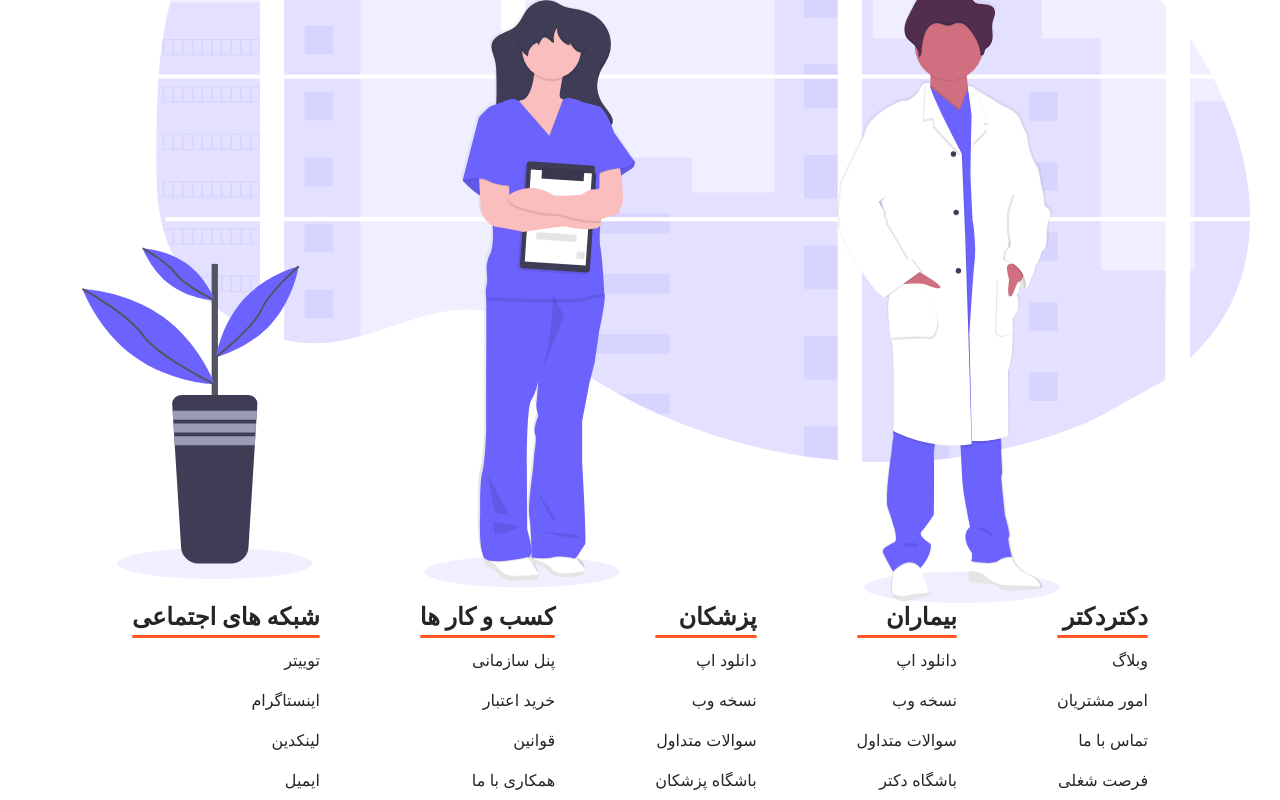
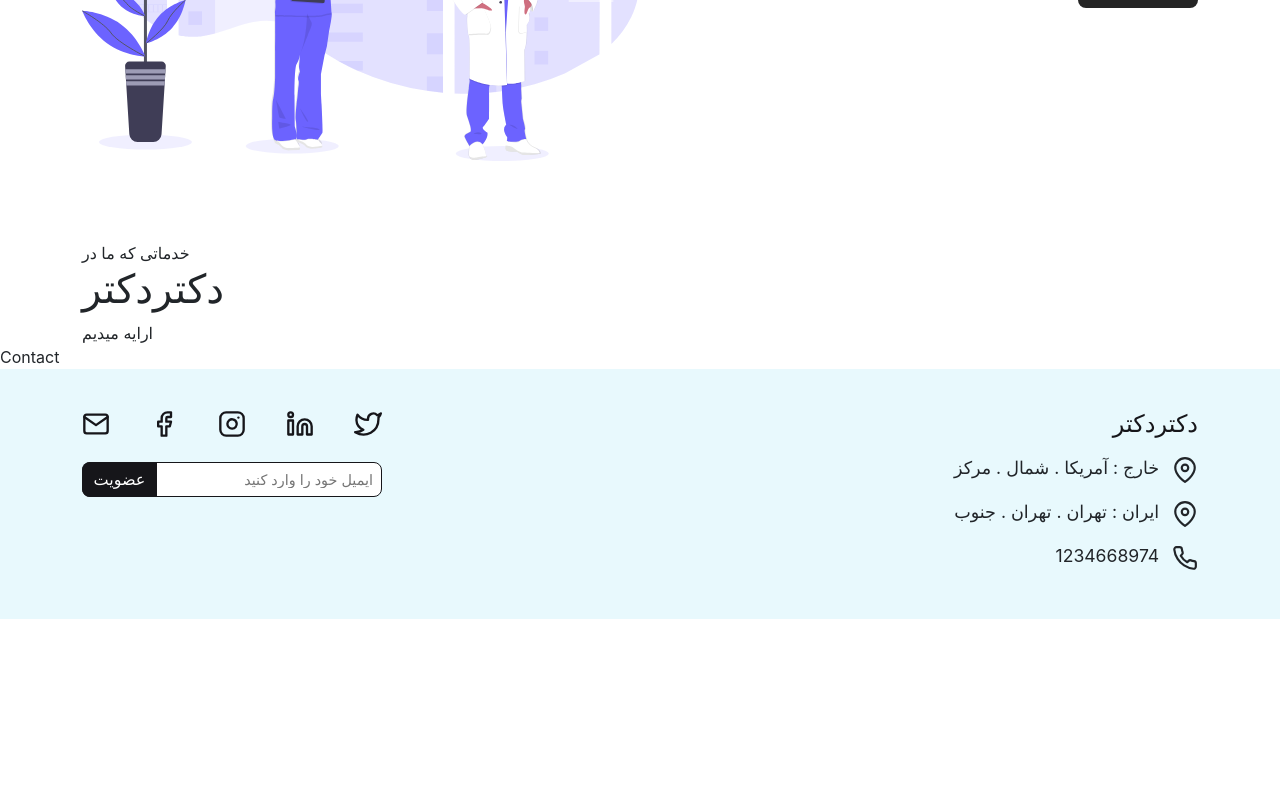
Before and after one commit to sohseyedi-web/test-doctor, a React (Create React App) app: page / in a window 1280 px wide. Shown: the part 405-1205 px from the top of the page. After the commit the page ends 1024 px from the top, so only its background shows below. Built offline with nearby package versions, Linux system fonts and the light colour scheme; a small style sheet from the web is missing.

Commit message:
create footer

```diff
--- /dev/null
+++ b/src/Components/Layout/Contact/Contact.jsx
@@ -0,0 +1,9 @@
+import React from 'react'
+
+const Contact = () => {
+  return (
+    <div>Contact</div>
+  )
+}
+
+export default Contact
--- a/src/Components/Layout/Footer/Footer.jsx
+++ b/src/Components/Layout/Footer/Footer.jsx
@@ -1,84 +1,161 @@
+// import React from "react";
+// import "./Footer.scss";
+
+// const Footer = () => {
+//   return (
+//     <footer classNameName="footer" dir="rtl">
+//       <div className="footer-content container ">
+//         <div className="footer-content__item">
+//           <h6>دکتردکتر</h6>
+//           <a href="/" className="footer-content__item-link">
+//             وبلاگ
+//           </a>
+//           <a href="/" className="footer-content__item-link">
+//             امور مشتریان
+//           </a>
+//           <a href="/" className="footer-content__item-link">
+//             تماس با ما
+//           </a>
+//           <a href="/" className="footer-content__item-link">
+//             فرصت شغلی
+//           </a>
+//         </div>
+//         <div className="footer-content__item">
+//           <h6>بیماران</h6>
+//           <a href="/" className="footer-content__item-link">
+//             دانلود اپ
+//           </a>
+//           <a href="/" className="footer-content__item-link">
+//             نسخه وب
+//           </a>
+//           <a href="/" className="footer-content__item-link">
+//             سوالات متداول
+//           </a>
+//           <a href="/" className="footer-content__item-link">
+//             باشگاه دکتر
+//           </a>
+//         </div>
+//         <div className="footer-content__item">
+//           <h6>پزشکان</h6>
+//           <a href="/" className="footer-content__item-link">
+//             دانلود اپ
+//           </a>
+//           <a href="/" className="footer-content__item-link">
+//             نسخه وب
+//           </a>
+//           <a href="/" className="footer-content__item-link">
+//             سوالات متداول
+//           </a>
+//           <a href="/" className="footer-content__item-link">
+//             باشگاه پزشکان
+//           </a>
+//         </div>
+//         <div className="footer-content__item">
+//           <h6>کسب و کار ها</h6>
+//           <a href="/" className="footer-content__item-link">
+//             پنل سازمانی
+//           </a>
+//           <a href="/" className="footer-content__item-link">
+//             خرید اعتبار
+//           </a>
+//           <a href="/" className="footer-content__item-link">
+//             قوانین
+//           </a>
+//           <a href="/" className="footer-content__item-link">
+//             همکاری با ما
+//           </a>
+//         </div>
+//         <div className="footer-content__item">
+//           <h6>شبکه های اجتماعی</h6>
+//           <a href="/" className="footer-content__item-link">
+//             توییتر
+//           </a>
+//           <a href="/" className="footer-content__item-link">
+//             اینستاگرام
+//           </a>
+//           <a href="/" className="footer-content__item-link">
+//             لینکدین
+//           </a>
+//           <a href="/" className="footer-content__item-link">
+//             ایمیل
+//           </a>
+//         </div>
+//       </div>
+//     </footer>
+//   );
+// };
+
+// export default Footer;
+
 import React from "react";
+FiPhone;
+import {
+  FiMapPin,
+  FiMail,
+  FiTwitter,
+  FiFacebook,
+  FiInstagram,
+  FiLinkedin,
+  FiPhone,
+} from "react-icons/fi";
 import "./Footer.scss";
 
 const Footer = () => {
   return (
-    <footer classNameName="footer" dir="rtl">
-      <div className="container footer-content">
-        <div className="footer-content__item">
-          <h6>دکتردکتر</h6>
-          <a href="/" className="footer-content__item-link">
-            وبلاگ
-          </a>
-          <a href="/" className="footer-content__item-link">
-            امور مشتریان
-          </a>
-          <a href="/" className="footer-content__item-link">
-            تماس با ما
-          </a>
-          <a href="/" className="footer-content__item-link">
-            فرصت شغلی
-          </a>
+    <footer className="footer" dir="rtl">
+      <div className="container footer-container">
+        <div className="footer-container__left">
+          <h5 className="footer-container__left-title">دکتردکتر</h5>
+          <div className="footer-container__left-items">
+            <div className="footer-container__left-items__detail">
+              <span className="footer-container__left-items__detail-icon">
+                <FiMapPin size={26} />
+              </span>
+              <span className="footer-container__left-items__detail-text">
+                خارج : آمریکا . شمال . مرکز
+              </span>
+            </div>
+            <div className="footer-container__left-items__detail">
+              <span className="footer-container__left-items__detail-icon">
+                <FiMapPin size={26} />
+              </span>
+              <span className="footer-container__left-items__detail-text">
+                ایران : تهران . تهران . جنوب
+              </span>
+            </div>
+            <div className="footer-container__left-items__detail">
+              <span className="footer-container__left-items__detail-icon">
+                <FiPhone size={26} />
+              </span>
+              <span className="footer-container__left-items__detail-text">
+                1234668974
+              </span>
+            </div>
+          </div>
         </div>
-        <div className="footer-content__item">
-          <h6>بیماران</h6>
-          <a href="/" className="footer-content__item-link">
-            دانلود اپ
-          </a>
-          <a href="/" className="footer-content__item-link">
-            نسخه وب
-          </a>
-          <a href="/" className="footer-content__item-link">
-            سوالات متداول
-          </a>
-          <a href="/" className="footer-content__item-link">
-            باشگاه دکتر
-          </a>
-        </div>
-        <div className="footer-content__item">
-          <h6>پزشکان</h6>
-          <a href="/" className="footer-content__item-link">
-            دانلود اپ
-          </a>
-          <a href="/" className="footer-content__item-link">
-            نسخه وب
-          </a>
-          <a href="/" className="footer-content__item-link">
-            سوالات متداول
-          </a>
-          <a href="/" className="footer-content__item-link">
-            باشگاه پزشکان
-          </a>
-        </div>
-        <div className="footer-content__item">
-          <h6>کسب و کار ها</h6>
-          <a href="/" className="footer-content__item-link">
-            پنل سازمانی
-          </a>
-          <a href="/" className="footer-content__item-link">
-            خرید اعتبار
-          </a>
-          <a href="/" className="footer-content__item-link">
-            قوانین
-          </a>
-          <a href="/" className="footer-content__item-link">
-            همکاری با ما
-          </a>
-        </div>
-        <div className="footer-content__item">
-          <h6>شبکه های اجتماعی</h6>
-          <a href="/" className="footer-content__item-link">
-            توییتر
-          </a>
-          <a href="/" className="footer-content__item-link">
-            اینستاگرام
-          </a>
-          <a href="/" className="footer-content__item-link">
-            لینکدین
-          </a>
-          <a href="/" className="footer-content__item-link">
-            ایمیل
-          </a>
+        <div className="footer-container__right">
+          <div className="footer-container__right-social">
+            <a href="/">
+              <FiTwitter size={28} />
+            </a>
+            <a href="/">
+              <FiLinkedin size={28} />
+            </a>
+            <a href="/">
+              <FiInstagram size={28} />
+            </a>
+            <a href="/">
+              <FiFacebook size={28} />
+            </a>
+            <a href="/">
+              <FiMail size={28} />
+            </a>
+          </div>
+
+          <div className="footer-container__right-email">
+            <input type="email" placeholder="ایمیل خود را وارد کنید" />
+            <button>عضویت</button>
+          </div>
         </div>
       </div>
     </footer>
--- a/src/Components/Layout/Footer/Footer.scss
+++ b/src/Components/Layout/Footer/Footer.scss
@@ -1,64 +1,137 @@
-$orange: #ff5722;
-$bgColor: #252525;
-$txtColor: #444;
+// $orange: #ff5722;
+// $bgColor: #252525;
+// $txtColor: #444;
+
+// .footer {
+//   background-color: $txtColor;
+//   min-height: 250px;
+//   display: flex;
+//   align-items: center;
+
+//   &-content {
+//     display: flex;
+//     align-items: center;
+//     justify-content: space-between;
+
+//     &__item {
+//       display: flex;
+//       flex-direction: column;
+
+//       h6 {
+//         font-weight: bold;
+//         font-size: 1.5rem;
+//         color: $bgColor;
+//         position: relative;
+//         text-align: right;
+
+//         &::after {
+//           position: absolute;
+//           content: "";
+//           width: 100%;
+//           height: 3px;
+//           background-color: $orange;
+//           border-radius: 0.5rem;
+//           bottom: -20%;
+//           right: 0;
+//         }
+//       }
+
+//       &-link {
+//         text-decoration: none;
+//         color: $bgColor;
+//         margin: 0.5rem 0;
+//         transition: all 0.4s ease-in-out;
+
+//         &:hover {
+//           color: $orange;
+//           transition: all 0.4s ease-in-out;
+//         }
+//       }
+//     }
+//   }
+
+//   @media screen and (max-width: 768px) {
+//     &-content {
+//       padding: 2rem 3rem;
+//       flex-direction: column;
+//       align-items: flex-start;
+
+//       &__item {
+//         margin: 1rem 0;
+//       }
+//     }
+//   }
+// }
 
 .footer {
-  background-color: $txtColor;
+  background-color: #e8f9fd;
   min-height: 250px;
   display: flex;
   align-items: center;
+  justify-content: center;
 
-  &-content {
+  &-container {
     display: flex;
-    align-items: center;
-    justify-content: space-around;
+    justify-content: space-between;
 
-    &__item {
-      display: flex;
-      flex-direction: column;
+    &__left {
+      line-height: 2.5;
 
-      h6 {
-        font-weight: bold;
+      &-title {
         font-size: 1.5rem;
-        color: $bgColor;
+        color: #16161a;
+      }
+      &-items {
+        &__detail {
+          display: flex;
+          align-items: center;
+
+          &-icon {
+            margin-left: 0.8rem;
+          }
+          &-text {
+            font-size: 1.1rem;
+            font-weight: 400;
+          }
+        }
+      }
+    }
+    &__right {
+      &-social {
+        width: 300px;
+        display: flex;
+        align-items: center;
+        justify-content: space-between;
+        a {
+          color: #16161a;
+        }
+      }
+      &-email {
         position: relative;
-        text-align: right;
+        margin: 1.5rem 0;
 
-        &::after {
+        input {
+          width: 100%;
+          border-radius: 0.5rem;
+          border: 1px solid #16161a;
+          height: 35px;
+          padding-right: 0.5rem;
+          font-size: 0.9rem;
+        }
+        button {
           position: absolute;
           content: "";
-          width: 100%;
-          height: 3px;
-          background-color: $orange;
-          border-radius: 0.5rem;
-          bottom: -20%;
-          right: 0;
-        }
-      }
-
-      &-link {
-        text-decoration: none;
-        color: $bgColor;
-        margin: 0.5rem 0;
-        transition: all 0.4s ease-in-out;
-
-        &:hover {
-          color: $orange;
-          transition: all 0.4s ease-in-out;
+          height: 100%;
+          background-color: #16161a;
+          top: 0;
+          left: 0;
+          border-top-left-radius: 0.5rem;
+          border-bottom-left-radius: 0.5rem;
+          width: 75px;
+          color: #fff;
+          border: none;
         }
       }
     }
   }
-
-  @media screen and (max-width: 768px) {
-    &-content {
-      padding: 2rem 3rem;
-      flex-direction: column;
-      align-items: flex-start;
-
-      &__item {
-        margin: 1rem 0;
-      }
-    }
-  }
 }
--- a/src/Components/Layout/Header/Header.scss
+++ b/src/Components/Layout/Header/Header.scss
@@ -0,0 +1,36 @@
+.header {
+  padding: 5rem 0;
+  &-container {
+    display: flex;
+    justify-content: space-between;
+
+    &__left {
+      text-align: right;
+      flex: 0.5;
+      margin-top: 5.5rem;
+
+      &-title{
+        font-size: 2rem;
+        font-weight: bold;
+      }
+      &-subtitle{
+        font-size: .95rem;
+        margin: 1.5rem 0;
+      }
+      &-btn{
+        padding: .5rem 1.2rem;
+        background-color: #252525;
+        color: #fff;
+        border-radius: .5rem;
+      }
+    }
+    &__right {
+      flex: 0.5;
+
+      img {
+        width: 100%;
+        height: 100%;
+      }
+    }
+  }
+}
--- a/src/Components/Layout/Layout.js
+++ b/src/Components/Layout/Layout.js
@@ -1,18 +1,22 @@
-import React, { useState } from 'react'
-import Navbar from './Navbar/Navbar';
-import Header from './Header/Header';
-import Footer from './Footer/Footer';
+import React, { useState } from "react";
+import Navbar from "./Navbar/Navbar";
+import Header from "./Header/Header";
+import Footer from "./Footer/Footer";
+import Services from "./Services/Services";
+import Contact from "./Contact/Contact";
 
 const Layout = () => {
   const [lang, setLang] = useState(false);
 
   return (
     <>
-        <Navbar lang={lang} setLang={setLang}/>
-        <Header/>
-        <Footer/>
+      <Navbar lang={lang} setLang={setLang} />
+      <Header />
+      <Services />
+      <Contact />
+      <Footer />
     </>
-  )
-}
+  );
+};
 
-export default Layout
+export default Layout;
--- /dev/null
+++ b/src/Components/Layout/Services/Services.jsx
@@ -0,0 +1,27 @@
+import React, { useState } from "react";
+
+const Services = () => {
+  const [selected, setSelected] = useState(null);
+
+    const activeAccordion = (index) => {
+        if (selected === index) return setSelected(null)
+
+        setSelected(index)
+    }
+  return (
+    <section className="servcies">
+      <div className="container services-container">
+        <div className="services-container__title">
+          خدماتی که ما در <h1>دکتردکتر</h1> ارایه میدیم
+        </div>
+        <div className="services-container__box">
+          <div className="services-container__box-item">
+
+          </div>
+        </div>
+      </div>
+    </section>
+  );
+};
+
+export default Services;
```
Also changed, not shown: src/Components/Layout/Header/Header.jsx (+9 -5 lines), src/Components/Layout/Contact/Contact.scss (added), src/Components/Layout/Services/Services.scss (added).
